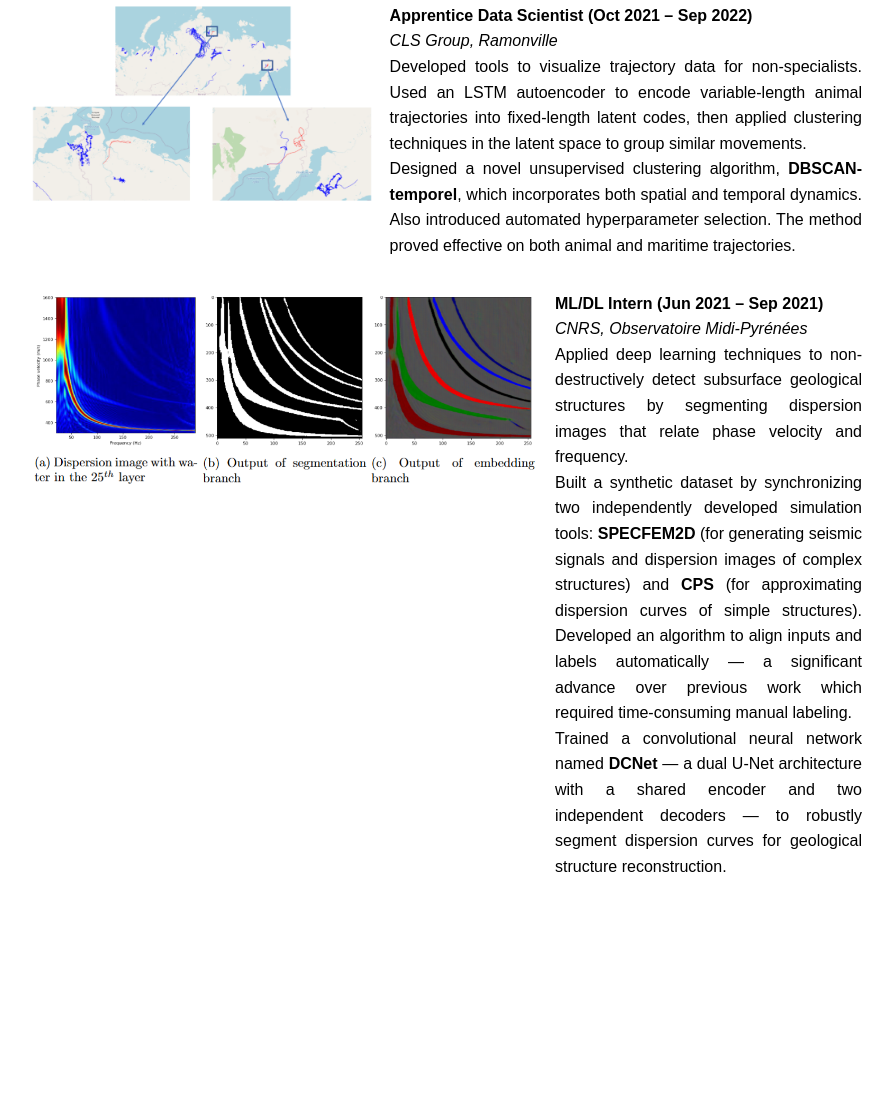
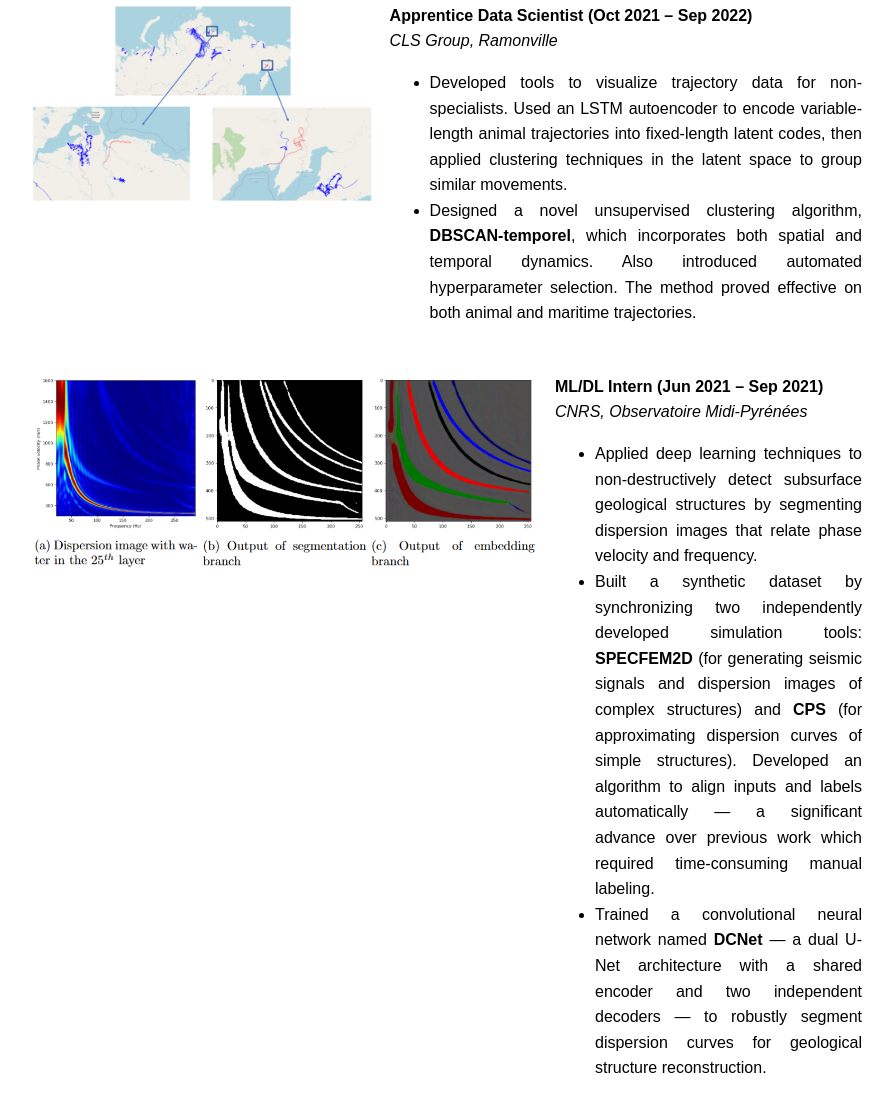
Before and after one commit to HaiVyNGUYEN/HaiVyNGUYEN.github.io, a plain HTML site: page experience.html in a window 1280 px wide. Shown: the part 594-1706 px from the top of the page, without its empty margins (194-1087 px from the left). Before the commit the page ends 1537 px from the top, so only its background shows below. Drawn offline with Linux system fonts and the light colour scheme.

Commit message:
Update experience.html

```diff
--- a/experience.html
+++ b/experience.html
@@ -93,8 +93,10 @@ main {
       <div>
         <strong>Apprentice Data Scientist (Oct 2021 – Sep 2022)</strong><br>
         <em>CLS Group, Ramonville</em><br>
-        Developed tools to visualize trajectory data for non-specialists. Used an LSTM autoencoder to encode variable-length animal trajectories into fixed-length latent codes, then applied clustering techniques in the latent space to group similar movements.<br>
-        Designed a novel unsupervised clustering algorithm, <strong>DBSCAN-temporel</strong>, which incorporates both spatial and temporal dynamics. Also introduced automated hyperparameter selection. The method proved effective on both animal and maritime trajectories.
+        <ul>
+        <li> Developed tools to visualize trajectory data for non-specialists. Used an LSTM autoencoder to encode variable-length animal trajectories into fixed-length latent codes, then applied clustering techniques in the latent space to group similar movements.</li>
+        <li> Designed a novel unsupervised clustering algorithm, <strong>DBSCAN-temporel</strong>, which incorporates both spatial and temporal dynamics. Also introduced automated hyperparameter selection. The method proved effective on both animal and maritime trajectories.</li>
+        </ul>
       </div>
     </div>
 
@@ -103,9 +105,11 @@ main {
       <div>
         <strong>ML/DL Intern (Jun 2021 – Sep 2021)</strong><br>
         <em>CNRS, Observatoire Midi-Pyrénées</em><br>
-         Applied deep learning techniques to non-destructively detect subsurface geological structures by segmenting dispersion images that relate phase velocity and frequency.<br>
-        Built a synthetic dataset by synchronizing two independently developed simulation tools: <strong>SPECFEM2D</strong> (for generating seismic signals and dispersion images of complex structures) and <strong>CPS</strong> (for approximating dispersion curves of simple structures). Developed an algorithm to align inputs and labels automatically — a significant advance over previous work which required time-consuming manual labeling.<br>
-        Trained a convolutional neural network named <strong>DCNet</strong> — a dual U-Net architecture with a shared encoder and two independent decoders — to robustly segment dispersion curves for geological structure reconstruction.
+        <ul>
+        <li>Applied deep learning techniques to non-destructively detect subsurface geological structures by segmenting dispersion images that relate phase velocity and frequency.</li>
+        <li>Built a synthetic dataset by synchronizing two independently developed simulation tools: <strong>SPECFEM2D</strong> (for generating seismic signals and dispersion images of complex structures) and <strong>CPS</strong> (for approximating dispersion curves of simple structures). Developed an algorithm to align inputs and labels automatically — a significant advance over previous work which required time-consuming manual labeling.</li>
+        <li>Trained a convolutional neural network named <strong>DCNet</strong> — a dual U-Net architecture with a shared encoder and two independent decoders — to robustly segment dispersion curves for geological structure reconstruction.</li>
+        </ul>
       </div>
     </div>
   </main>
```
